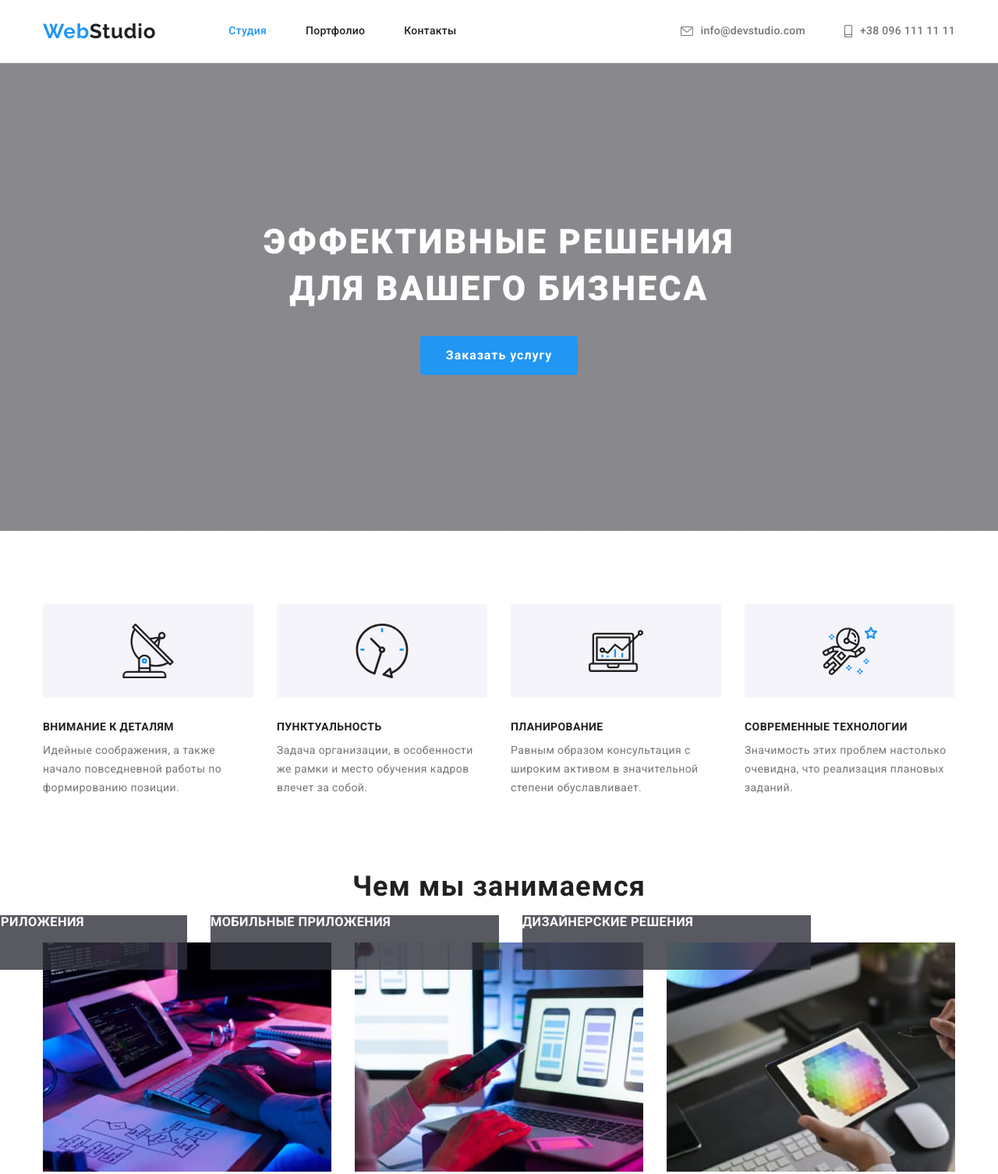
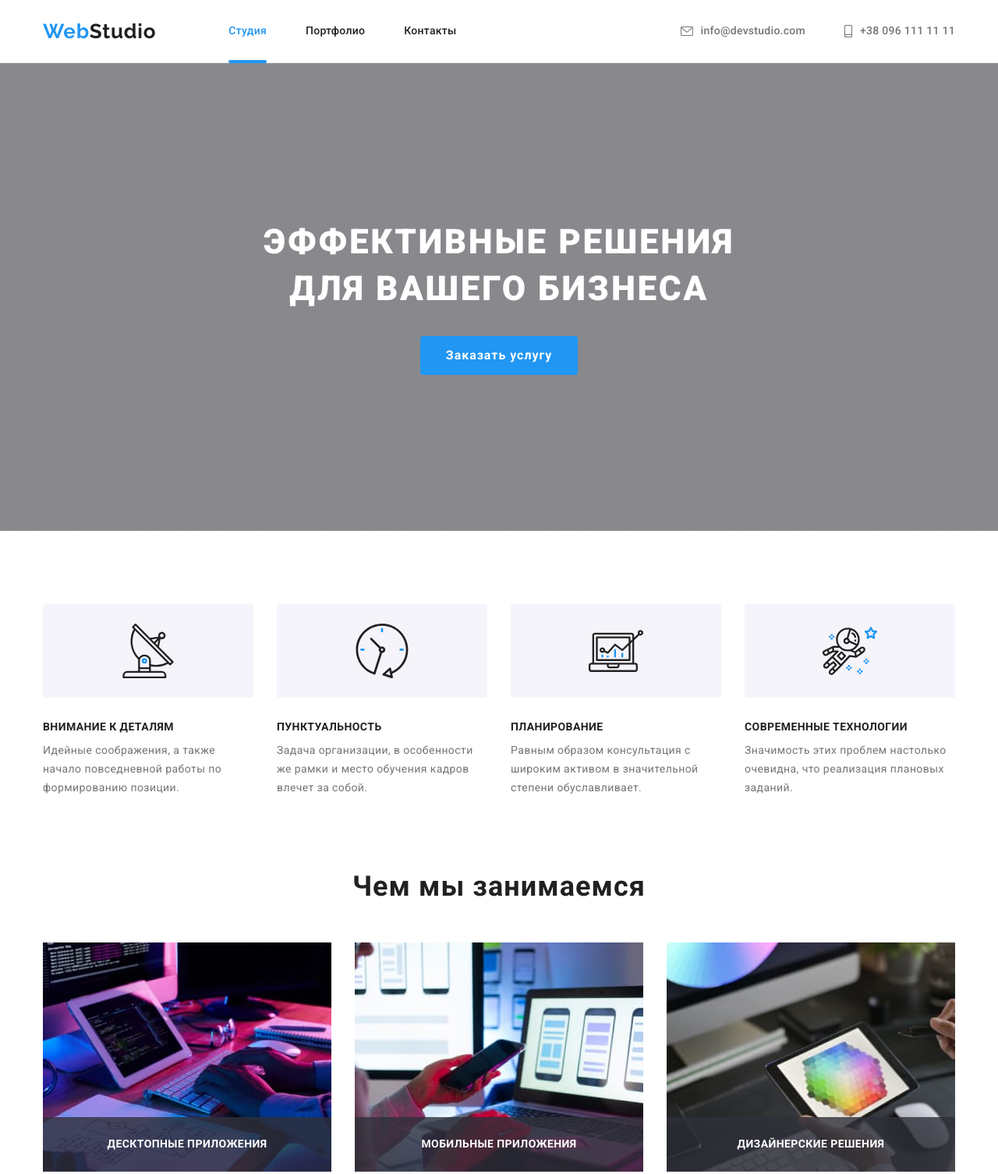
Before and after one commit to danxczm/goit-markup-hw-05, a plain HTML site: page index.html in a window 1280 px wide. Shown: the top 1506 px of the page at 78% size. Drawn offline with nearby package versions, Linux system fonts and the light colour scheme.

Commit message:
link to fix

```diff
--- a/css/styles.css
+++ b/css/styles.css
@@ -9,10 +9,8 @@
 	--icons-color: #afb1b8;
 	--low-opacity-text: rgba(255, 255, 255, 0.6);
 	--footer-bg-icon: rgba(255, 255, 255, 0.1);
-  --card-shadow: 0px 1px 3px rgba(0, 0, 0, 0.12), 0px 1px 1px rgba(0, 0, 0, 0.14),
-    0px 2px 1px rgba(0, 0, 0, 0.2);
-  --hover-shadow: 0px 3px 1px rgba(0, 0, 0, 0.1), 0px 1px 2px rgba(0, 0, 0, 0.08),
-    0px 2px 2px rgba(0, 0, 0, 0.12);
+	--card-shadow: 0px 1px 3px rgba(0, 0, 0, 0.12), 0px 1px 1px rgba(0, 0, 0, 0.14), 0px 2px 1px rgba(0, 0, 0, 0.2);
+	--hover-shadow: 0px 3px 1px rgba(0, 0, 0, 0.1), 0px 1px 2px rgba(0, 0, 0, 0.08), 0px 2px 2px rgba(0, 0, 0, 0.12);
 }
 
 /* ----------------UTILITIES---------------- */
@@ -145,6 +143,22 @@ img {
 .site-nav-link:hover,
 .site-nav-link:focus {
 	color: var(--accent-color);
+}
+
+.current {
+	position: relative;
+}
+
+.current::after {
+	position: absolute;
+	display: block;
+
+	margin-top: 29px;
+	content: "";
+	width: 100%;
+	height: 4px;
+	background-color: var(--accent-color);
+	border-radius: 2px;
 }
 
 .contacts-item:not(:first-child) {
@@ -284,8 +298,7 @@ img {
 
 	text-align: center;
 	background-color: #c4c4c4;
-  background-image: linear-gradient(rgba(47, 48, 58, 0.4), rgba(47, 48, 58, 0.4)),
-    url(../images/hero-img.jpg);
+	background-image: linear-gradient(rgba(47, 48, 58, 0.4), rgba(47, 48, 58, 0.4)), url(../images/hero-img.jpg);
 	background-repeat: no-repeat;
 	background-position: center;
 	background-size: cover;
@@ -384,7 +397,6 @@ img {
 
 .we-make-item {
 	position: relative;
-
 	flex-basis: calc(100% / 3 - 30px);
 	margin-left: 30px;
 	margin-top: 30px;
@@ -402,12 +414,12 @@ img {
 
 .we-make-description {
 	position: absolute;
-  top: 0;
-  left: 0;
-
-  transform: translate(-50%, -50%);
+	bottom: 0;
+	right: 0;
 
 	display: flex;
+	justify-content: center;
+	align-items: center;
 
 	width: 370px;
 	height: 70px;
@@ -611,8 +623,7 @@ img {
 
 .projects-link:hover,
 .projects-link:focus {
-  box-shadow: 0px 1px 1px rgba(0, 0, 0, 0.12), 0px 4px 4px rgba(0, 0, 0, 0.06),
-    1px 4px 6px rgba(0, 0, 0, 0.16);
+	box-shadow: 0px 1px 1px rgba(0, 0, 0, 0.12), 0px 4px 4px rgba(0, 0, 0, 0.06), 1px 4px 6px rgba(0, 0, 0, 0.16);
 }
 
 .projects-wrap {
--- a/index.html
+++ b/index.html
@@ -156,9 +156,7 @@
                 alt="процесс программирования"
                 width="370"
               />
-              <div class="we-make-description">
-                <h3>Десктопные приложения</h3>
-              </div>
+              <h3 class="we-make-description">Десктопные приложения</h3>
             </li>
 
             <li class="we-make-item">
@@ -167,10 +165,8 @@
                 alt="адаптирование под смартфон"
                 width="370"
               />
-              <div class="we-make-description">
-                <h3>Мобильные приложения</h3>
-
-              </div>            </li>
+              <h3 class="we-make-description">Мобильные приложения</h3>
+            </li>
 
             <li class="we-make-item">
               <img
@@ -178,10 +174,8 @@
                 alt="адаптирование под планшет"
                 width="370"
               />
-              <div class="we-make-description">
-                <h3>Дизайнерские решения</h3>
-
-              </div>            </li>
+              <h3 class="we-make-description">Дизайнерские решения</h3>
+            </li>
 
           </ul>
         </div>
```
Lines whose indentation alone changed are shown as unchanged.
